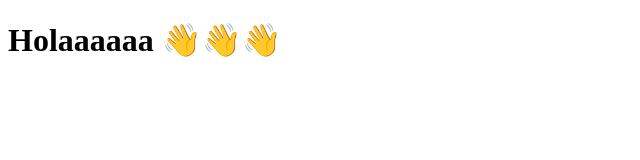
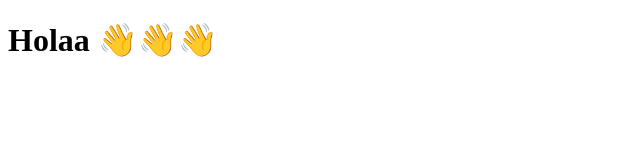
Before and after one commit to sergiolevi/Portafolio-Sergio, a website: page index.html in a window 1280 px wide. Shown: the whole page, without its empty margins (0-640 px from the left). Drawn offline with Linux system fonts and the light colour scheme.

Commit message:
actualización sandbox

```diff
--- a/index.html
+++ b/index.html
@@ -6,6 +6,6 @@
     <title>Portafolio - Mich Ventura</title>
   </head>
   <body>
-    <h1>Holaaaaaa 👋👋👋</h1>
+    <h1>Holaa 👋👋👋</h1>
   </body>
 </html>
```
